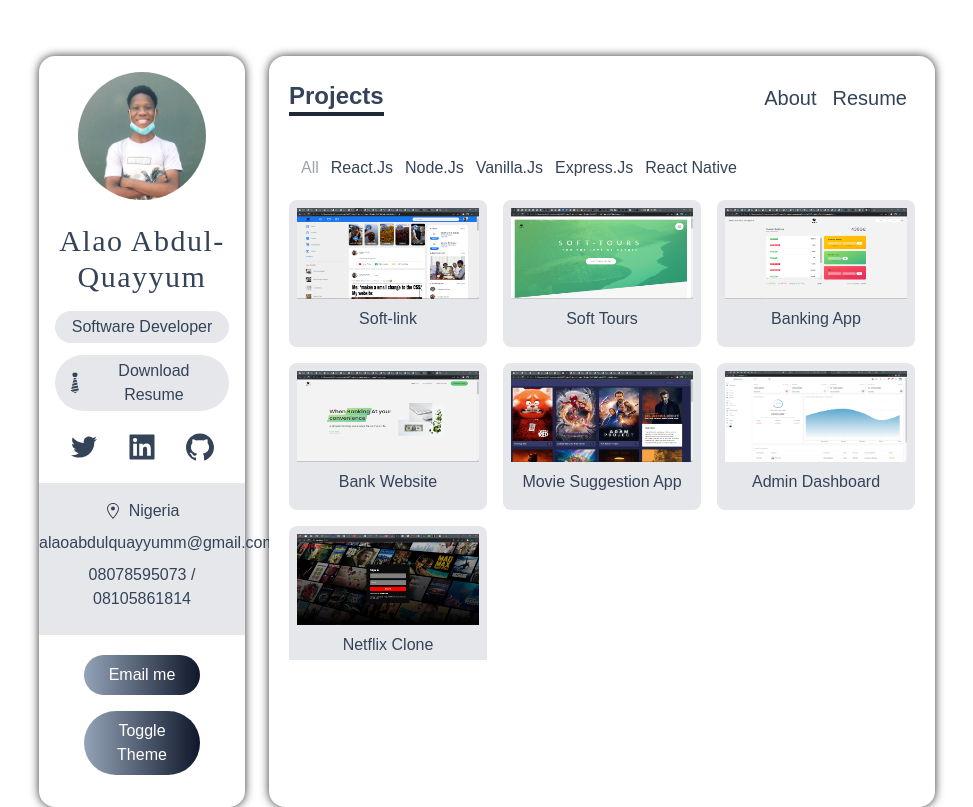
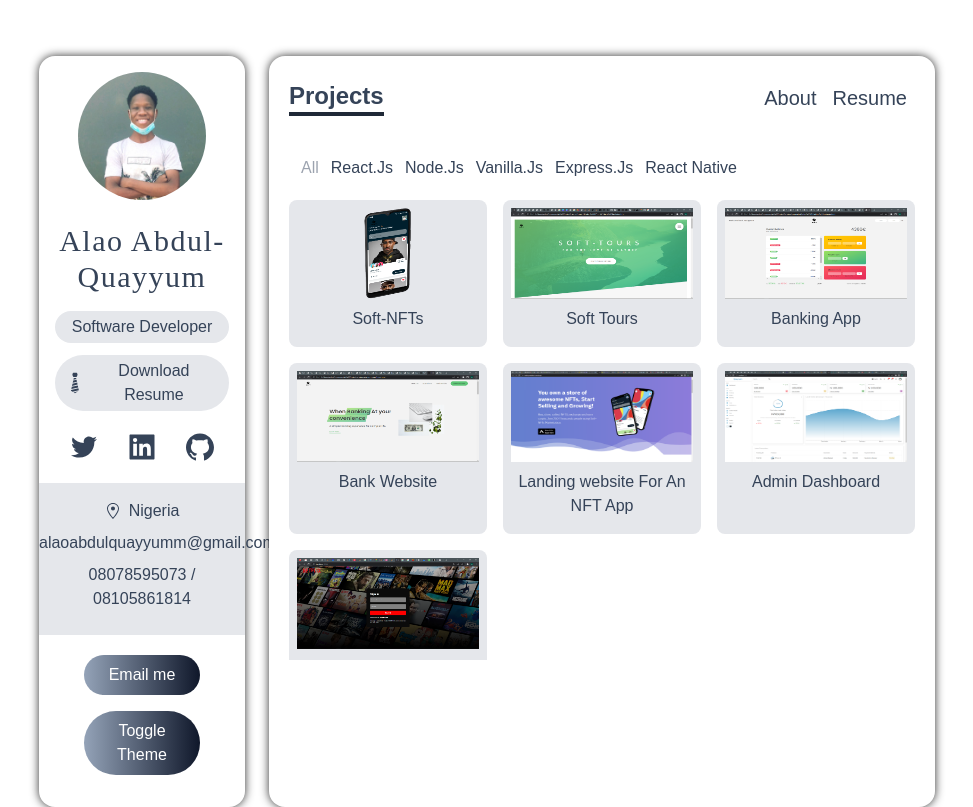
Before and after one commit to AbdulQuayyum/portfolio, a Next.js app: page /projects in a window 1280 px wide. Shown: the whole page, without its empty margins (153-1126 px from the left). Built offline with nearby package versions, Linux system fonts and the light colour scheme.

Commit message:
first commit

```diff
--- a/data.ts
+++ b/data.ts
@@ -98,19 +98,17 @@ export const tools: Skill[] = [
 export const projects: IProject[] = [
   {
     id: 1,
-    name: "Soft-link",
-    image_path: "/images/soft-link.png",
-    github_url: "https://github.com/AbdulQuayyum/soft-link.git",
-    deployed_url: "https://soft-link-facebook-clone.vercel.app/",
-    category: ["Node.Js", "Vanilla.Js"],
+    name: "Soft-NFTs",
+    image_path: "/images/nft-app.png",
+    github_url: "https://github.com/AbdulQuayyum/React-Native-NFT-App.git",
+    deployed_url: "https://expo.dev/@quayyum/nft_app?serviceType=classic&distribution=expo-go",
+    category: ["React.Js", "React Native"],
     description:
-      "Social Media app inspired by facebook, where the user can share project,create posts,etc...",
+      "A Cross-Platform Application created using the React-Native Technology",
     key_techs: [
-      "HTML",
+      "React.Js",
+      "React-Native",
       "CSS",
-      "Node",
-      "Express",
-      "Vanilla.Js",
     ],
   },
   {
@@ -152,28 +150,15 @@ export const projects: IProject[] = [
   },
   {
     id: 5,
-    name: "Movie Suggestion App",
-    image_path: "/images/movies.png",
-    github_url: "https://github.com/AbdulQuayyum/MovieApp",
-    deployed_url: "https://movie-suggestion-website.vercel.app/",
-    category: ["Vanilla.Js", "HTML"],
+    name: "Landing website For An NFT App",
+    image_path: "/images/nft-landing-page.png",
+    github_url: "https://github.com/AbdulQuayyum/nft_app_landing_website.git",
+    deployed_url: "https://landing-website-xi.vercel.app/",
+    category: ["React.Js"],
     description:
-      "An web app that brings movies suggestion and information about the movie storyline",
-    key_techs: ["HTML", "CSS", "Vanilla.Js", "APIs"],
+      "The Landing Website of The Cross-Platform Application.",
+    key_techs: ["React.Js", "Tailwind CSS",],
   },
-
-
-  // {
-  //   id: 6,
-  //   name: "Youtube Clone",
-  //   image_path: "/images/youtube-clone.png",
-  //   github_url: "https://github.com/AbdulQuayyum/Youtube-Clone-.git",
-  //   deployed_url: "https://youtube-website-clone.vercel.app/",
-  //   category: ["HTML", "Vanilla.Js"],
-  //   description:
-  //     "A youtube clone where a user has access to videos via an API",
-  //   key_techs: ["HTML", "CSS", "Node", "Vanilla.Js", "Youtube Api"],
-  // },
 
   {
     id: 6,
@@ -198,16 +183,4 @@ export const projects: IProject[] = [
       "A Netflix WebApp Clone  ",
     key_techs: ["React", "Redux", "Express.Js", "API", "Sass", "Mongo"],
   },
-
-  // {
-  //   id:9,
-  //   name: "Recipe App",
-  //   image_path: "/images/portfolio.png",
-  //   github_url: "https://github.com/AbdulQuayyum/Portfolios",
-  //   deployed_url: "https://soft-link-facebook-clone.vercel.app/",
-  //   category: ["HTML", "Vanilla.Js"],
-  //   description:
-  //     "A Portfolio Website I created using HTML, CSS, JavaScript  ",
-  //   key_techs: ["HTML", "CSS", "Vanilla.Js" ],
-  // },
 ];
```
Also changed, not shown: public/images/nft-app.png (added).
